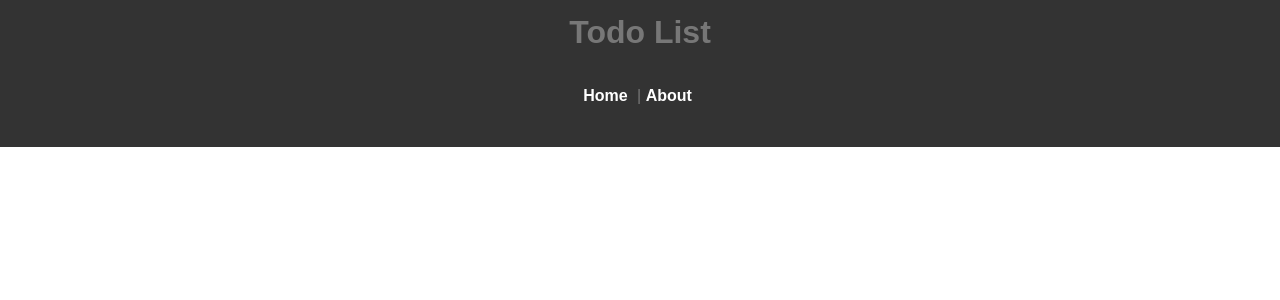
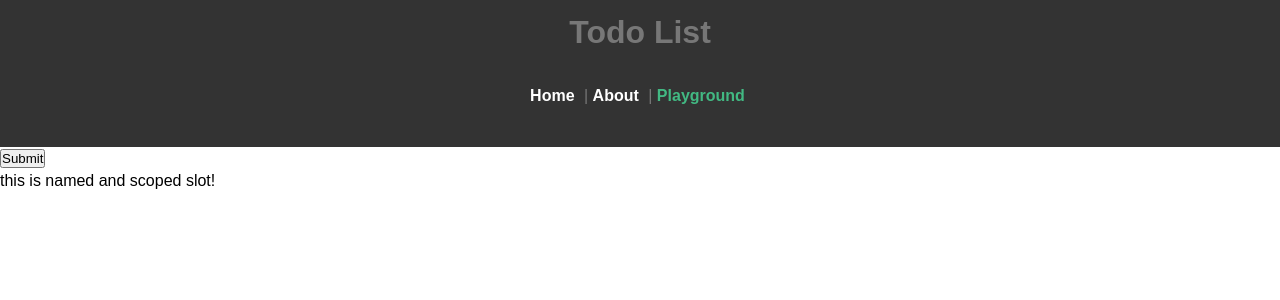
Before and after one commit to RyotaBannai/vue, a Vue app in the folder vue-app/: page /playground in a window 1280 px wide. Shown: the top 300 px of the page. Built offline with nearby package versions, Linux system fonts and the light colour scheme.

Commit message:
read thru the useges of slot

```diff
--- a/vue-app/src/components/AddTodo.vue
+++ b/vue-app/src/components/AddTodo.vue
@@ -25,7 +25,7 @@
                     title: this.title,
                     completed: false,
                 };
-                this.$emit('add-todo', newTodo)
+                this.$emit('add-todo', newTodo);
                 this.title = '';
             }
         }
--- /dev/null
+++ b/vue-app/src/components/Button.vue
@@ -0,0 +1,17 @@
+<template>
+    <div>
+        <button type="submit">
+            <slot>Submit</slot>
+        </button>
+    </div>
+</template>
+
+<script>
+    export default {
+        name: "button"
+    }
+</script>
+
+<style scoped>
+
+</style>
--- /dev/null
+++ b/vue-app/src/components/layout/CustomField.vue
@@ -0,0 +1,15 @@
+<template>
+    <div>
+        <slot name="main"></slot>
+    </div>
+</template>
+
+<script>
+    export default {
+        name: "CustomField"
+    }
+</script>
+
+<style scoped>
+
+</style>
--- a/vue-app/src/components/layout/Header.vue
+++ b/vue-app/src/components/layout/Header.vue
@@ -3,7 +3,8 @@
         <h1>Todo List</h1>
         <div id="nav">
             <router-link to="/">Home</router-link> |
-            <router-link to="/about">About</router-link>
+            <router-link to="/about">About</router-link> |
+            <router-link to="/playground">Playground</router-link>
         </div>
     </header>
 </template>
--- a/vue-app/src/main.js
+++ b/vue-app/src/main.js
@@ -5,6 +5,7 @@ import App from './App.vue'
 // const App = () => import('./App.vue');
 const About = () => import('./views/About');
 const Home = () => import('./views/Home');
+const Playground = () => import('./views/Playground');
 
 import Router from 'vue-router'
 
@@ -19,6 +20,7 @@ const router = new Router({
   routes:[
     { path: '/', name:'home', component: Home },
     { path: '/about', name:'about', component: About },
+    { path: '/playground', name:'playground', component: Playground },
   ],
   scrollBehavior (to, from, savedPosition) {
     if (savedPosition) {
--- /dev/null
+++ b/vue-app/src/views/Playground.vue
@@ -0,0 +1,26 @@
+<template>
+    <div>
+        <Button></Button>
+        <CustomField>
+            <template v-slot:main>
+                <p>this is named and scoped slot!</p>
+            </template>
+        </CustomField>
+    </div>
+</template>
+
+<script>
+    import Button from "../components/Button";
+    import CustomField from "../components/layout/CustomField";
+    export default {
+        name: "Playground",
+        components: {
+            Button,
+            CustomField,
+        }
+    }
+</script>
+
+<style scoped>
+
+</style>
```
Also changed, not shown: vue-app/src/views/Home.vue (+4 -5 lines).
